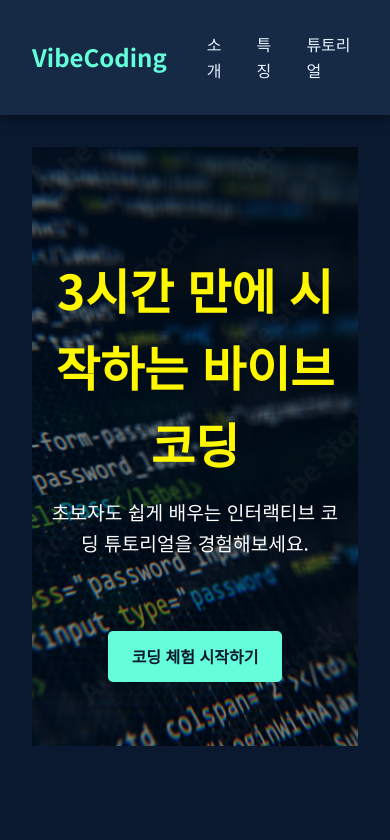
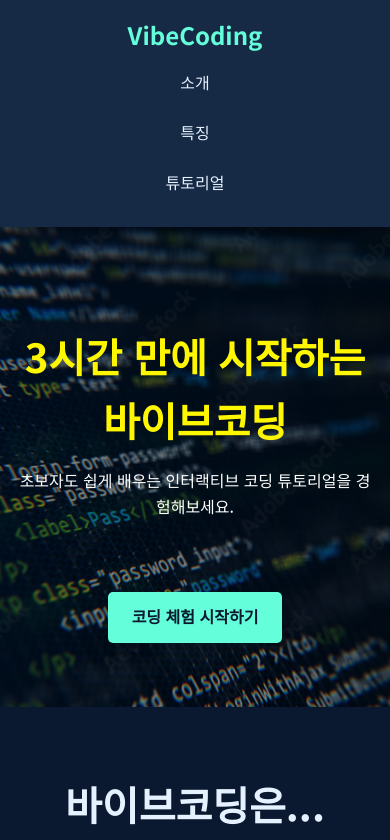
Before and after one commit to junfilms/VibecodingGuide, a plain HTML site: page index.html in a window 390 px wide. Shown: the top 840 px of the page. Drawn offline with Linux system fonts and the light colour scheme.

Commit message:
Add files via upload

```diff
--- a/css/style.css
+++ b/css/style.css
@@ -185,3 +185,38 @@ footer {
     padding: 2rem;
     background-color: var(--mid-deep-blue);
 }
+
+/* Responsive Styles */
+@media (max-width: 768px) {
+    main {
+        padding: 0;
+    }
+
+    nav {
+        flex-direction: column;
+        align-items: center;
+    }
+
+    nav ul {
+        flex-direction: column;
+        text-align: center;
+        padding: 0;
+        margin-top: 1rem;
+    }
+
+    .hero h1 {
+        font-size: 2.5rem;
+    }
+
+    .hero p {
+        font-size: 1rem;
+    }
+
+    .content-section {
+        padding: 2rem 1rem;
+    }
+
+    .features-grid {
+        grid-template-columns: 1fr;
+    }
+}
```
Also changed, not shown: youtubers.html (+6 -5 lines).
